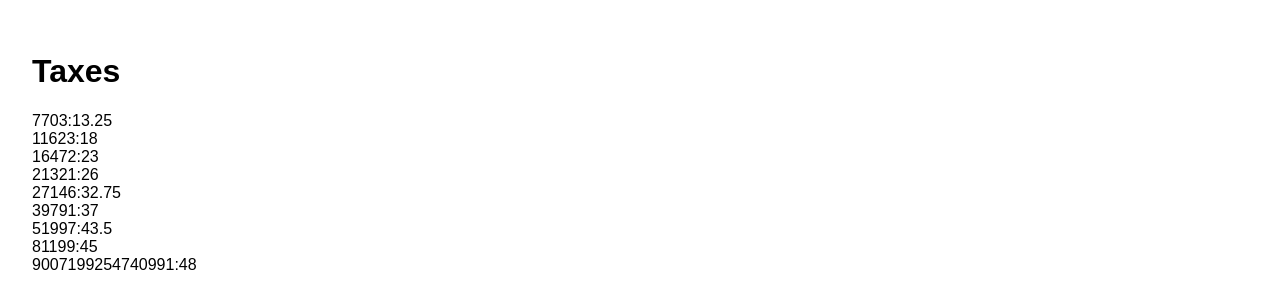
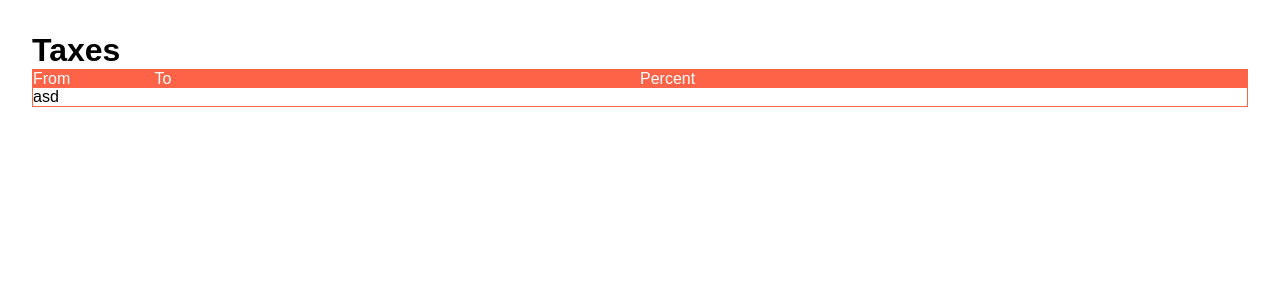
Before and after one commit to kalinichenko88/portugal-taxes, a React app: page / in a window 1280 px wide. Shown: the top 308 px of the page. Built offline with nearby package versions, Linux system fonts and the light colour scheme.

Commit message:
add styles

```diff
--- a/src/Taxes/Taxes.tsx
+++ b/src/Taxes/Taxes.tsx
@@ -1,27 +1,25 @@
 import { type FC } from 'react';
 
-const taxes: Record<number, number> = {
-  7_703: 13.25,
-  11_623: 18,
-  16_472: 23,
-  21_321: 26,
-  27_146: 32.75,
-  39_791: 37,
-  51_997: 43.5,
-  81_199: 45.0,
-  [Number.MAX_SAFE_INTEGER]: 48.0,
-};
+import { taxes } from './data';
+
+import './styles.css';
 
 export const Taxes: FC = () => {
+  Object.entries(taxes).forEach(([key, value]) => {
+    console.log(key, value);
+  });
+
   return (
     <div>
       <h1>Taxes</h1>
-      {Object.entries(taxes).map(([key, value]) => (
-        <div key={key[0]}>
-          <span>{key}:</span>
-          <span>{value}</span>
+      <div className="grid">
+        <div className="header">
+          <div>From</div>
+          <div>To</div>
+          <div>Percent</div>
         </div>
-      ))}
+        <div className="body">asd</div>
+      </div>
     </div>
   );
 };
--- /dev/null
+++ b/src/Taxes/styles.css
@@ -0,0 +1,12 @@
+.grid {
+    border: 1px solid tomato;
+    display: grid;
+    column-gap: 1rem;
+
+    > .header {
+        background-color: tomato;
+        color: white;
+        display: grid;
+        grid-template-columns: 10% 40% 10%;
+    }
+}
--- a/src/theme/theme.css
+++ b/src/theme/theme.css
@@ -1,11 +1,22 @@
 body {
+    --background-bg: var(--arc-palette-background, #fff);
+    --title-color: var(--arc-palette-title, #000);
+
     font-family: Arial, sans-serif;
     font-size: 1rem;
     margin:0;
     padding: 2rem;
     display: block;
+    background: var(--background-bg);
 }
 
 #root {
     min-height: 100vh;
 }
+
+h1 {
+    color: var(--title-color);
+    font-size: 2rem;
+    margin: 0;
+    padding: 0;
+}
```
